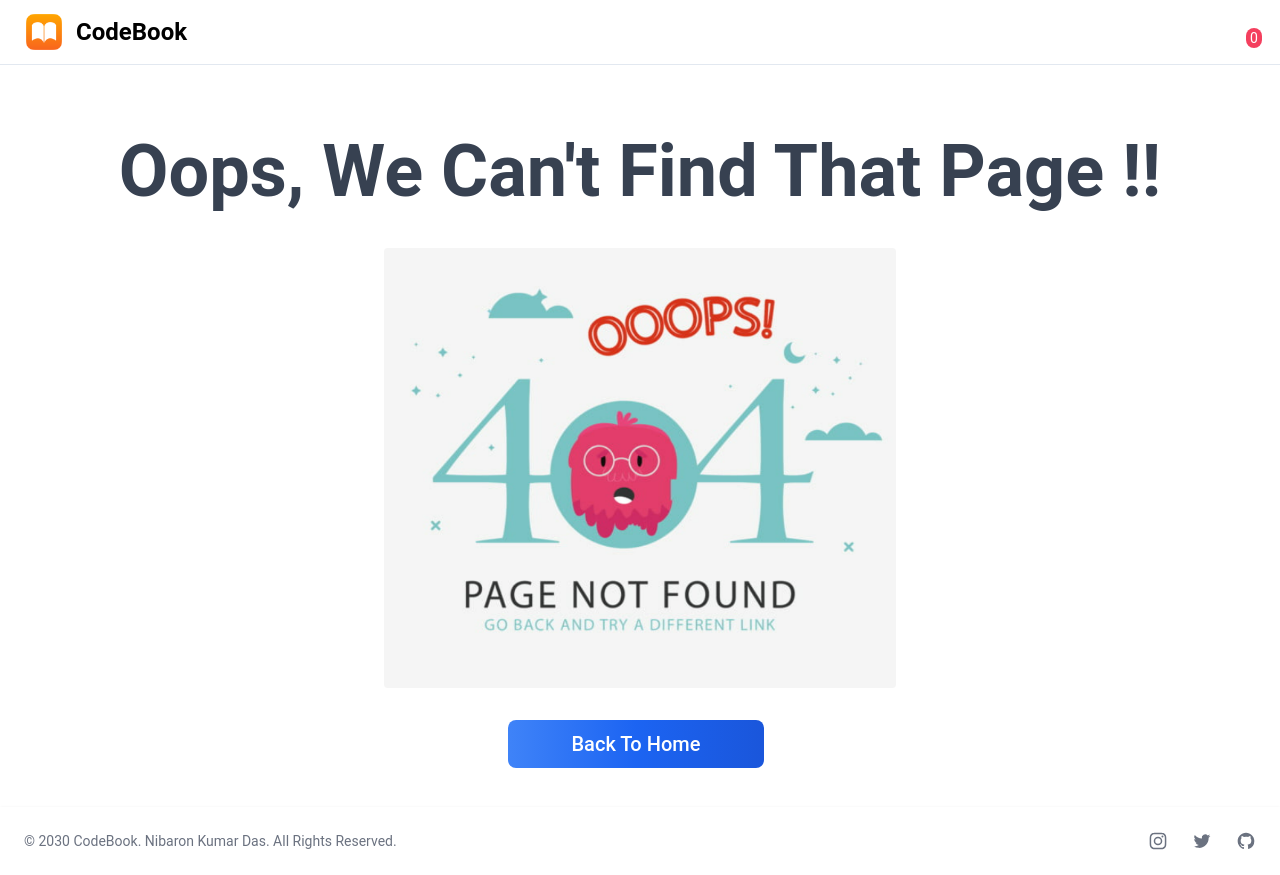
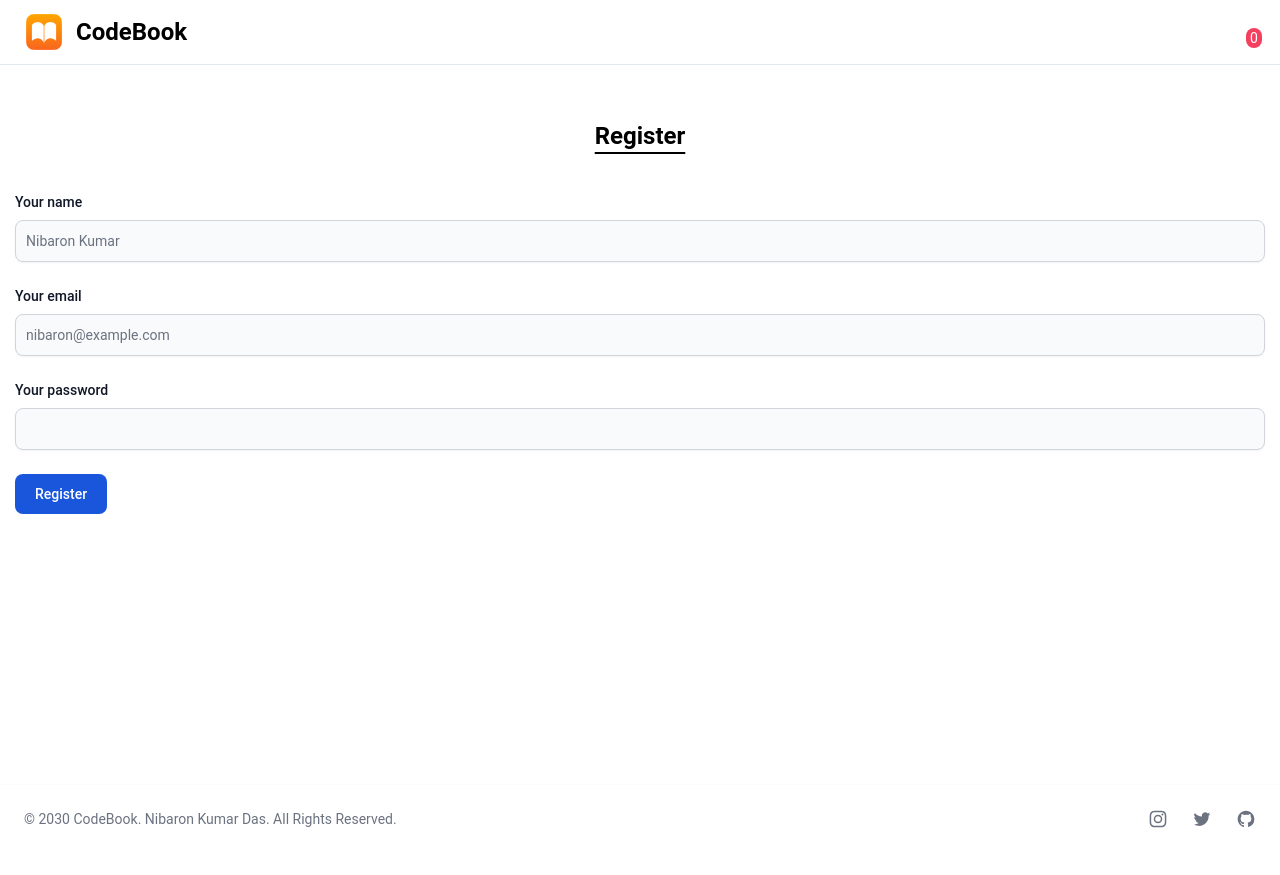
Before and after one commit to Nibaron/book-bazar-ecommerce, a React (Create React App) app: page /register in a window 1280 px wide. After the commit the page ends 853 px from the top, so only its background shows below. Built offline with nearby package versions, Linux system fonts and the light colour scheme.

Commit message:
login & register page added

```diff
--- a/src/pages/Login.js
+++ b/src/pages/Login.js
@@ -0,0 +1,53 @@
+import { useTitle } from "../hooks";
+
+export const Login = () => {
+    useTitle("Login");
+
+    return (
+        <main>
+            <section>
+                <p className="text-2xl text-center font-semibold dark:text-slate-100 my-10 underline underline-offset-8">
+                    Login
+                </p>
+            </section>
+            <form>
+                <div className="mb-6">
+                    <label
+                        htmlFor="email"
+                        className="block mb-2 text-sm font-medium text-gray-900 dark:text-gray-300"
+                    >
+                        Your email
+                    </label>
+                    <input
+                        type="email"
+                        id="email"
+                        className="bg-gray-50 border border-gray-300 text-gray-900 text-sm rounded-lg focus:ring-blue-500 focus:border-blue-500 block w-full p-2.5 dark:bg-gray-700 dark:border-gray-600 dark:placeholder-gray-400 dark:text-white dark:focus:ring-blue-500 dark:focus:border-blue-500"
+                        placeholder="user@example.com"
+                        required
+                        autoComplete="off"
+                    />
+                </div>
+                <div className="mb-6">
+                    <label
+                        htmlFor="password"
+                        className="block mb-2 text-sm font-medium text-gray-900 dark:text-gray-300"
+                    >
+                        Your password
+                    </label>
+                    <input
+                        type="password"
+                        id="password"
+                        className="bg-gray-50 border border-gray-300 text-gray-900 text-sm rounded-lg focus:ring-blue-500 focus:border-blue-500 block w-full p-2.5 dark:bg-gray-700 dark:border-gray-600 dark:placeholder-gray-400 dark:text-white dark:focus:ring-blue-500 dark:focus:border-blue-500"
+                        required
+                    />
+                </div>
+                <button
+                    type="submit"
+                    className="text-white bg-blue-700 hover:bg-blue-800 focus:ring-4 focus:outline-none focus:ring-blue-300 font-medium rounded-lg text-sm w-full sm:w-auto px-5 py-2.5 text-center dark:bg-blue-600 dark:hover:bg-blue-700 dark:focus:ring-blue-800"
+                >
+                    Log In
+                </button>
+            </form>
+        </main>
+    );
+};
--- a/src/pages/Register.js
+++ b/src/pages/Register.js
@@ -0,0 +1,69 @@
+import { useTitle } from "../hooks";
+
+export const Register = () => {
+    useTitle("register");
+    return (
+        <main>
+            <section>
+                <p className="text-2xl text-center font-semibold dark:text-slate-100 my-10 underline underline-offset-8">
+                    Register
+                </p>
+            </section>
+            <form>
+                <div className="mb-6">
+                    <label
+                        htmlFor="name"
+                        className="block mb-2 text-sm font-medium text-gray-900 dark:text-gray-300"
+                    >
+                        Your name
+                    </label>
+                    <input
+                        type="name"
+                        id="name"
+                        className="shadow-sm bg-gray-50 border border-gray-300 text-gray-900 text-sm rounded-lg focus:ring-blue-500 focus:border-blue-500 block w-full p-2.5 dark:bg-gray-700 dark:border-gray-600 dark:placeholder-gray-400 dark:text-white dark:focus:ring-blue-500 dark:focus:border-blue-500 dark:shadow-sm-light"
+                        placeholder="Nibaron Kumar"
+                        required
+                        autoComplete="off"
+                    />
+                </div>
+                <div className="mb-6">
+                    <label
+                        htmlFor="email"
+                        className="block mb-2 text-sm font-medium text-gray-900 dark:text-gray-300"
+                    >
+                        Your email
+                    </label>
+                    <input
+                        type="email"
+                        id="email"
+                        className="shadow-sm bg-gray-50 border border-gray-300 text-gray-900 text-sm rounded-lg focus:ring-blue-500 focus:border-blue-500 block w-full p-2.5 dark:bg-gray-700 dark:border-gray-600 dark:placeholder-gray-400 dark:text-white dark:focus:ring-blue-500 dark:focus:border-blue-500 dark:shadow-sm-light"
+                        placeholder="nibaron@example.com"
+                        required
+                        autoComplete="off"
+                    />
+                </div>
+                <div className="mb-6">
+                    <label
+                        htmlFor="password"
+                        className="block mb-2 text-sm font-medium text-gray-900 dark:text-gray-300"
+                    >
+                        Your password
+                    </label>
+                    <input
+                        type="password"
+                        id="password"
+                        className="shadow-sm bg-gray-50 border border-gray-300 text-gray-900 text-sm rounded-lg focus:ring-blue-500 focus:border-blue-500 block w-full p-2.5 dark:bg-gray-700 dark:border-gray-600 dark:placeholder-gray-400 dark:text-white dark:focus:ring-blue-500 dark:focus:border-blue-500 dark:shadow-sm-light"
+                        required
+                        minLength="7"
+                    />
+                </div>
+                <button
+                    type="submit"
+                    className="text-white bg-blue-700 hover:bg-blue-800 focus:ring-4 focus:outline-none focus:ring-blue-300 font-medium rounded-lg text-sm px-5 py-2.5 text-center dark:bg-blue-600 dark:hover:bg-blue-700 dark:focus:ring-blue-800"
+                >
+                    Register
+                </button>
+            </form>
+        </main>
+    );
+};
--- a/src/pages/index.js
+++ b/src/pages/index.js
@@ -1,4 +1,6 @@
 export { HomePage } from "./Home/HomePage";
+export { Login } from "./Login";
+export {Register} from "./Register";
 
 export {ProductsList} from "./Products/ProductsList";
 
--- a/src/routes/AllRoutes.js
+++ b/src/routes/AllRoutes.js
@@ -1,5 +1,5 @@
 import { Routes, Route} from "react-router-dom";
-import {HomePage,ProductsList, ProductDetail, PageNotFound} from "../pages";
+import {HomePage,Login, Register, ProductsList, ProductDetail, PageNotFound} from "../pages";
 import {  } from "../pages/ProductDetail";
 
 
@@ -8,8 +8,10 @@
     <div className="dark:bg-slate-800">
         <Routes>
               <Route path="/" element={ <HomePage title="Home Page"/> } />
-              <Route path="/products" element={ <ProductsList title="Explore eBooks"/> } />
-              <Route path="/products/:id" element={ <ProductDetail/> } />
+              <Route path="products" element={ <ProductsList title="Explore eBooks"/> } />
+              <Route path="products/:id" element={ <ProductDetail/> } />
+              <Route path="login" element={ <Login /> } />
+              <Route path="register" element={ <Register /> } />
               <Route path="*" element={ <PageNotFound title="Page Not Found"/> } />
         </Routes>
     </div>
```
